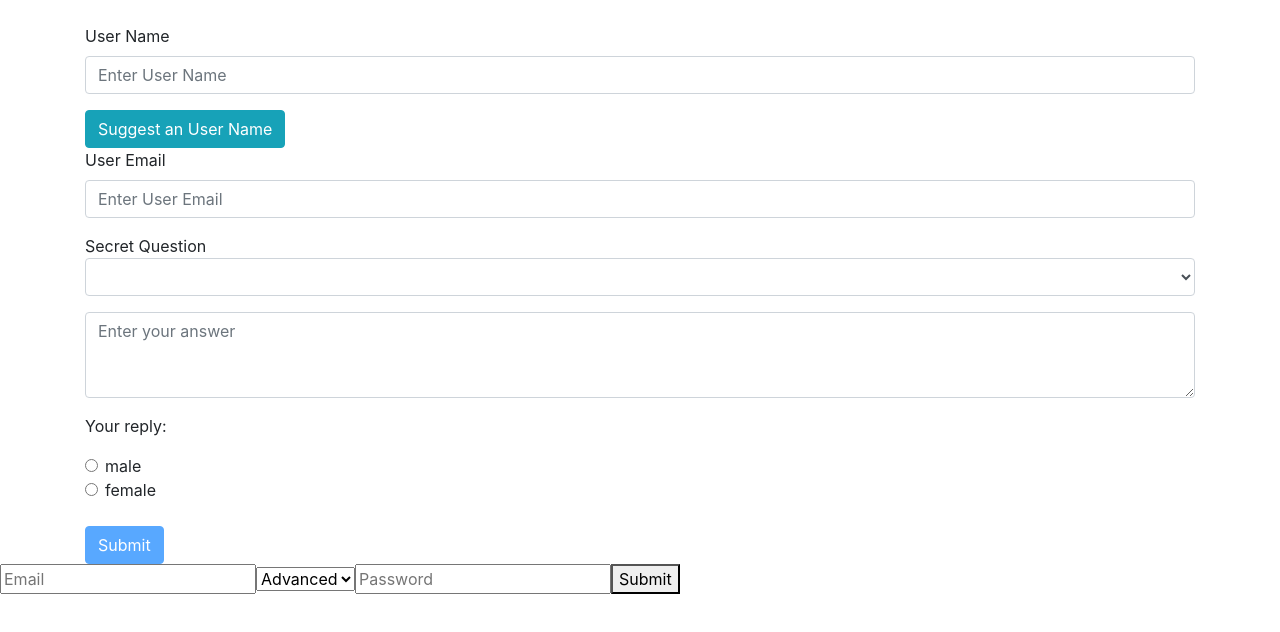
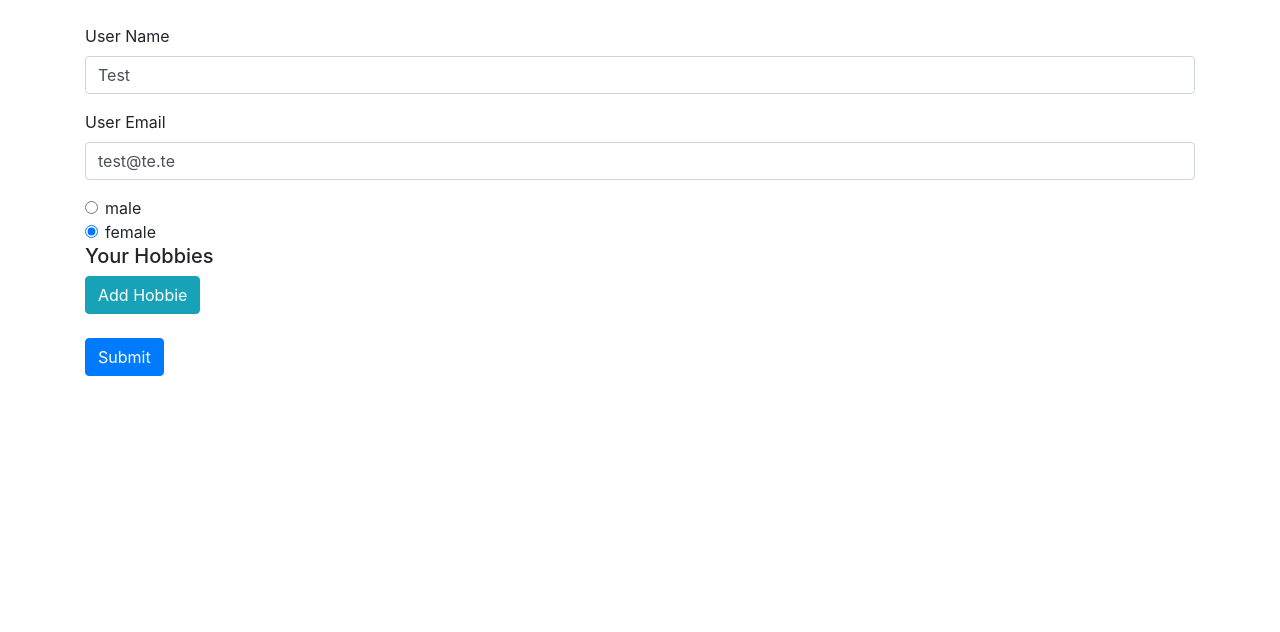
Before and after one commit to RomaM/maximilianschwarzmuller, an Angular app: page / in a window 1280 px wide. Shown: the top 632 px of the page. Built offline with nearby package versions, Linux system fonts and the light colour scheme.

Commit message:
changes for 05.10.18

```diff
--- a/src/app/app.component.html
+++ b/src/app/app.component.html
@@ -1,110 +1,68 @@
-<div class="container">
+<br><div class="container">
 	<div class="row">
 		<div class="col-12">
-			<br>
-			<form (ngSubmit)="onSubmit()" #f="ngForm">
-				<div
-					ngModelGroup="userData"
-					#userData="ngModelGroup">
+			<form [formGroup]="signupForm" (ngSubmit)="onSubmit()">
+				<div formGroupName="userData">
 					<div class="form-group">
 						<label for="user-name">User Name</label>
 						<input
+							formControlName="username"
 							type="text"
 							class="form-control"
 							id="user-name"
-							placeholder="Enter User Name"
-							ngModel
-							name="username"
-							required>
+							placeholder="Enter User Name">
+						<div
+							*ngIf="!signupForm.get('userData.username').valid && signupForm.get('userData.username').touched"
+							class="text-danger">
+								<span *ngIf="signupForm.get('userData.username').errors['nameIsForbidden']">
+									This name is invalid!
+								</span>
+								<span *ngIf="signupForm.get('userData.username').errors['required']">
+									This field is required!
+								</span>
+						</div>
 					</div>
-					<button
-						class="btn btn-info"
-						(click)="suggestUserName()"
-						type="button"
-						>Suggest an User Name</button>
 					<div class="form-group">
 						<label for="user-email">User Email</label>
 						<input
-							type="email"
-							class="form-control"
-							id="user-email"
-							placeholder="Enter User Email"
-							ngModel
-							name="useremail"
-							required
-							email
-							#email="ngModel">
-						<small
-							class="form-text text-danger"
-							*ngIf="!email.valid && email.touched">Please enter a valid email!</small>
+								formControlName="useremail"
+								type="email"
+								class="form-control"
+								id="user-email"
+								placeholder="Enter User Email">
+						<span
+								*ngIf="!signupForm.get('userData.useremail').valid && signupForm.get('userData.useremail').touched"
+								class="text-danger">Please enter a valid User email!</span>
 					</div>
 				</div>
-				<p
-					class="form-text text-danger"
-					*ngIf="!userData.valid && userData.touched">User data is invalid!</p>
-				<div class="form-group">
-					<label class="form-check-label" for="user-question">Secret Question</label>
-					<select
-						class="form-control"
-						id="user-question"
-						[ngModel]=""
-						name="userquestion">
-						<option value="pet">Your first Pet?</option>
-						<option value="teacher">Your first teacher?</option>
-					</select>
-				</div>
-				<div class="form-group">
-					<textarea
-						class="form-control"
-						placeholder="Enter your answer"
-						name="useranswer"
-						rows="3"
-						[(ngModel)]="answer"></textarea>
-				</div>
-				<p>Your reply: {{answer}}</p>
 				<div
 					class="form-check"
 					*ngFor="let gender of genders">
 					<input
+						formControlName="usergender"
 						class="form-check-input"
 						type="radio"
-						name="usergender"
-						[ngModel]=""
 						[value]="gender"
-						id="checkbox-{{gender}}"
-						required="">
+						id="checkbox-{{gender}}">
 					<label class="form-check-label" for="checkbox-{{gender}}">{{gender}}</label>
+				</div>
+				<div formArrayName="userhobbies">
+					<h5>Your Hobbies</h5>
+					<button class="btn btn-info" type="button" (click)="onAddHobby()">Add Hobbie</button>
+					<div
+						class="form-group"
+						*ngFor="let hobbyControl of signupForm.get('userhobbies').controls; let i = index;">
+						<input type="text" class="form-control" [formControlName]="i">
+					</div>
 				</div>
 				<br>
 				<button
 					type="submit"
-					class="btn btn-primary"
-					[disabled]="f.invalid">Submit</button>
+					class="btn btn-primary">Submit</button>
+				<h6
+						*ngIf="!signupForm.valid && signupForm.touched"
+						class="text-danger">Please enter a valid data!</h6>
 			</form>
 		</div>
 	</div>
-	<div class="row" *ngIf="submited">
-		<div class="col-12">
-			<h4>Your data:</h4>
-			<h6>Name: {{user.username}}</h6>
-			<h6>Email: {{user.useremail}}</h6>
-			<h6>Question: {{user.userquestion}}</h6>
-			<h6>Answer: {{user.useranswer}}</h6>
-			<h6>Gender: {{user.usergender}}</h6>
-		</div>
-	</div>
 </div>
-
-<form (ngSubmit)="onSubmitForm()" #form="ngForm">
-	<input type="email" placeholder="Email" name="email" required email ngModel #email="ngModel">
-	<select name="subscription" ngModel="advanced">
-		<option value="basic">Basic</option>
-		<option value="advanced">Advanced</option>
-		<option value="pro">Pro</option>
-	</select>
-	<input type="password" placeholder="Password" name="password" required ngModel #password="ngModel">
-
-	<small *ngIf="(email.invalid && email.touched) || (password.invalid && password.touched)">Warning</small>
-
-	<button type="submit">Submit</button>
-</form>
--- a/src/app/app.component.ts
+++ b/src/app/app.component.ts
@@ -1,64 +1,72 @@
-import {Component, ElementRef, ViewChild} from '@angular/core';
-import {NgForm} from '@angular/forms';
+import {Component, OnInit} from '@angular/core';
+
+import {FormArray, FormControl, FormGroup, Validators} from '@angular/forms';
+import {Observable} from 'rxjs';
 
 @Component({
   selector: 'app-root',
   templateUrl: './app.component.html',
   styleUrls: ['./app.component.scss']
 })
-export class AppComponent {
-  @ViewChild('f') signupForm: NgForm;
-  @ViewChild('form') form: NgForm;
+export class AppComponent implements OnInit {
+  genders = ['male', 'female'];
+  signupForm: FormGroup;
+  forbiddenUsernames = ['Chris', 'Anna'];
 
-  defaultQuestion = 'pet';
-  answer = '';
-  genders = ['male', 'female'];
-  user = {
-    username: '',
-    useremail: '',
-    userquestion: '',
-    useranswer: '',
-    usergender: ''
-  }
-  submited = false;
-
-  constructor() {}
-
-  suggestUserName() {
-    const suggestedName = 'Superuser';
-    // this.signupForm.setValue({ // Must include all keys: value
-    //   userData: {
-    //     username: suggestedName,
-    //     useremail: ''
-    //   },
-    //   userquestion: 'pet',
-    //   useranswer: '',
-    //   usergender: 'male'
-    // });
-
-    this.signupForm.form.patchValue({ // overwriting part of the form
-      userData: {
-        username: suggestedName
-      }
+  ngOnInit() {
+    this.signupForm = new FormGroup({
+      'userData': new FormGroup({
+        'username': new FormControl(null, [Validators.required, this.forbiddenNames.bind(this)]),
+        'useremail': new FormControl(null, [Validators.required, Validators.email],
+          this.forbiddenEmails.bind(this)),
+      }),
+      'usergender': new FormControl('male'),
+      'userhobbies': new FormArray([]),
+    });
+    // this.signupForm.valueChanges.subscribe(
+    //   (value) => console.log(value)
+    // );
+    this.signupForm.statusChanges.subscribe(
+      (status) => console.log(status)
+    );
+    this.signupForm.setValue({
+      'userData': {
+        'username': 'Test',
+        'useremail': 'test@te.te',
+      },
+      'usergender': 'female',
+      'userhobbies': [],
     });
   }
 
-  // onSubmit(form: NgForm) {
-  //   console.log(form);
-  // }
-
   onSubmit() {
-    this.user.username = this.signupForm.value.userData.username;
-    this.user.useremail = this.signupForm.value.userData.useremail;
-    this.user.userquestion = this.signupForm.value.userquestion;
-    this.user.useranswer = this.signupForm.value.useranswer;
-    this.user.usergender = this.signupForm.value.gender;
-    this.submited = true;
-
+    console.log(this.signupForm);
     this.signupForm.reset();
   }
 
-  onSubmitForm() {
-    console.log(this.form);
+  onAddHobby() {
+    const control = new FormControl(null, Validators.required);
+    (<FormArray>this.signupForm.get('userhobbies')).push(control);
+  }
+
+  forbiddenNames(control: FormControl): {[s: string]: boolean} {
+    if (this.forbiddenUsernames.indexOf(control.value) !== -1) {
+      return {'nameIsForbidden': true};
+    }
+    return null;
+  }
+
+  forbiddenEmails(controls: FormControl): Promise<any> | Observable<any> {
+    const promise = new Promise<any>((res, rej) => {
+      setTimeout(() => {
+        if (controls.value === 'test@test.com') {
+          res({'emailIsForbidden': true});
+        } else {
+          res(null);
+        }
+        }, 1500);
+    });
+
+    return promise;
   }
 }
--- a/src/app/app.module.ts
+++ b/src/app/app.module.ts
@@ -1,6 +1,6 @@
 import { BrowserModule } from '@angular/platform-browser';
 import { NgModule } from '@angular/core';
-import { FormsModule } from '@angular/forms';
+import {ReactiveFormsModule} from '@angular/forms';
 import { AppComponent } from './app.component';
 
 @NgModule({
@@ -9,7 +9,7 @@ import { AppComponent } from './app.component';
   ],
   imports: [
     BrowserModule,
-    FormsModule,
+    ReactiveFormsModule
   ],
   bootstrap: [AppComponent]
 })
```
